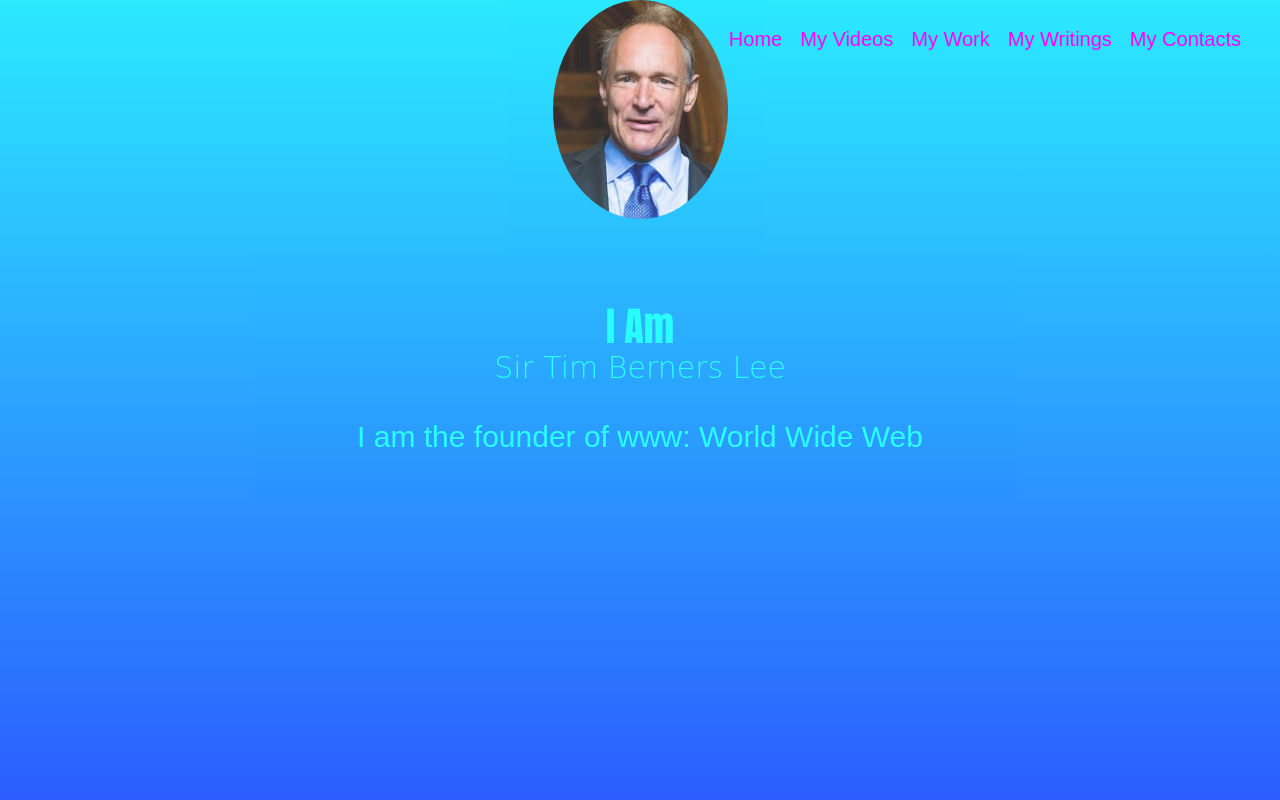
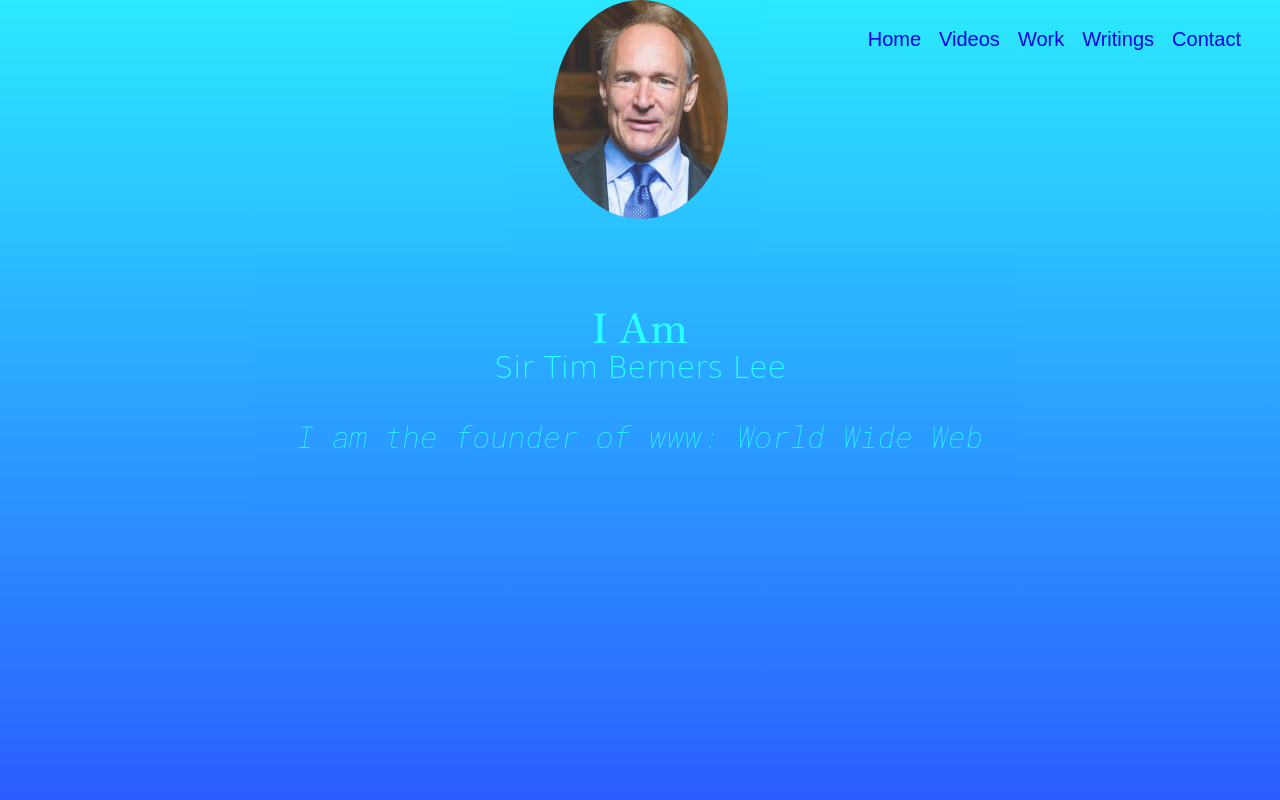
Before and after one commit to Secret-Blast-YT/Portfolio, a plain HTML site: page index.html in a window 1280 px wide. Shown: the top 800 px of the page. Drawn offline with Linux system fonts and the light colour scheme.

Commit message:
Add files via upload

```diff
--- a/index.html
+++ b/index.html
@@ -9,11 +9,11 @@
 <body>
 
     <ul class="menu">
-        <li class="links">Home</li>
-        <li class="links">My Videos</li>
-        <li class="links">My Work</li>
-        <li class="links">My Writings</li>
-        <li class="links">My Contacts</li>
+        <li class="links"><a href="#welcome">Home</a></li>
+        <li class="links"><a href="#videos">Videos</a></li>
+        <li class="links"><a href="#work">Work</a></li>
+        <li class="links"><a href="#writings">Writings</a></li>
+        <li class="links"><a href="#contact">Contact</a></li>
     </ul>
 
 
@@ -22,7 +22,9 @@
         <div class="parralax inner">
             <img src="stbl.jpg" class="profile" />
             <h1>I Am <br> <span id="name">Sir Tim Berners Lee</span></h1>
+            <link href="https://fonts.googleapis.com/css2?family=Shippori+Mincho:wght@600&display=swap" rel="stylesheet">
             <h2>I am the founder of www: World Wide Web</h2>
+            <link href="https://fonts.googleapis.com/css2?family=Roboto+Mono:ital,wght@1,100&display=swap" rel="stylesheet">
 
         </div>
     </section>
@@ -39,6 +41,37 @@
 
             The Web was first used for e-commerce in 1997.</p>
     </section>
+
+    <section id="videos">
+        <h1>Videos</h1>
+        <div class="line"></div>
+        <br>
+        <iframe width="560" height="315" src="https://www.youtube.com/embed/OM6XIICm_qo" frameborder="0" allow="accelerometer; autoplay; clipboard-write; encrypted-media; gyroscope; picture-in-picture" allowfullscreen></iframe>
+        <br>
+        <br>
+        <iframe width="560" height="315" src="https://www.youtube.com/embed/J8hzJxb0rpc" frameborder="0" allow="accelerometer; autoplay; clipboard-write; encrypted-media; gyroscope; picture-in-picture" allowfullscreen></iframe>
+
+
+    </section>
+
+    <section id="work">
+        <h1>Work</h1>
+        <div class="line"></div>
+        <iframe width="900" height="1000" src="https://en.wikipedia.org/wiki/Tim_Berners-Lee#Career_and_research" frameborder="0"></iframe>
+
+
+
+    </section>
+
+    <section class="writings">
+        <h1>Writing</h1>
+        <div class="line"></div>
+        <a class="article" href="https://webfoundation.org/2019/03/web-birthday-30/" target="_blank">30 years on, what’s next #ForTheWeb?</a>
+        <br>
+        <a class="article" href="https://webfoundation.org/about/sir-tim-berners-lee/" target="_blank">Sir Tim Berners-Lee</a>
+    </section>
+
+
 </body>
 
 </html>
--- a/style.css
+++ b/style.css
@@ -37,7 +37,7 @@
 h1 {
     font-size: 40px;
     line-height: 1.2;
-    font-family: 'Anton', sans-serif;
+    font-family: 'Shippori Mincho', serif;
     font-weight: 300;
 }
 
@@ -51,7 +51,7 @@
     font-size: 30px;
     font-weight: 300;
     line-height: 1.2;
-    font-family: sans-serif;
+    font-family: 'Roboto Mono', monospace;
 }
 
 #bio {
@@ -98,3 +98,15 @@
 .links:hover {
     background-color: blueviolet;
 }
+
+a {
+    text-decoration: none;
+}
+
+.article:hover {
+    color: darkslategrey;
+}
+
+html {
+    scroll-behavior: smooth
+}
```
